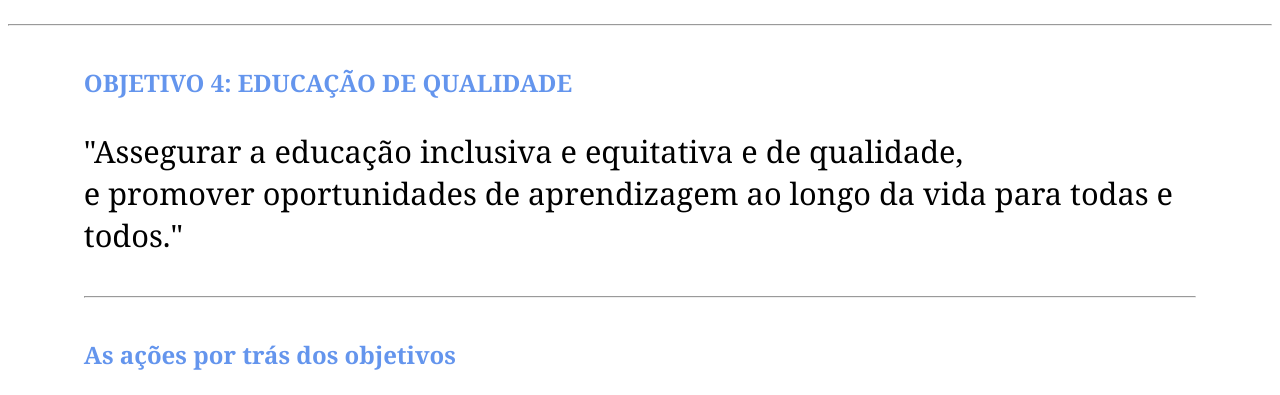
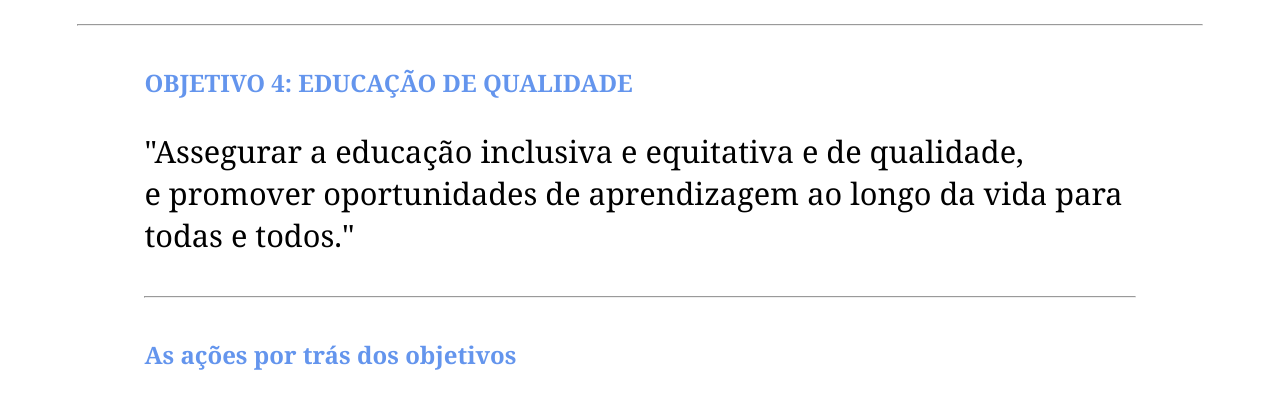
Before and after one commit to Veronicasp54/Desafio-da-Semana-1.io, a plain HTML site: page index.html in a window 1280 px wide. Shown: the part 80-475 px from the top of the page. Drawn offline with Linux system fonts and the light colour scheme.

Commit message:
Correções CSS

```diff
--- a/assets/css/sobre.css
+++ b/assets/css/sobre.css
@@ -1,6 +1,8 @@
 
 body{
     font-family: Cambria, Cochin, Georgia, Times, 'Times New Roman', serif;
+    margin-left: 6%;
+    margin-right: 6%;
 }
 #content {
     padding-left: 6%;
```
